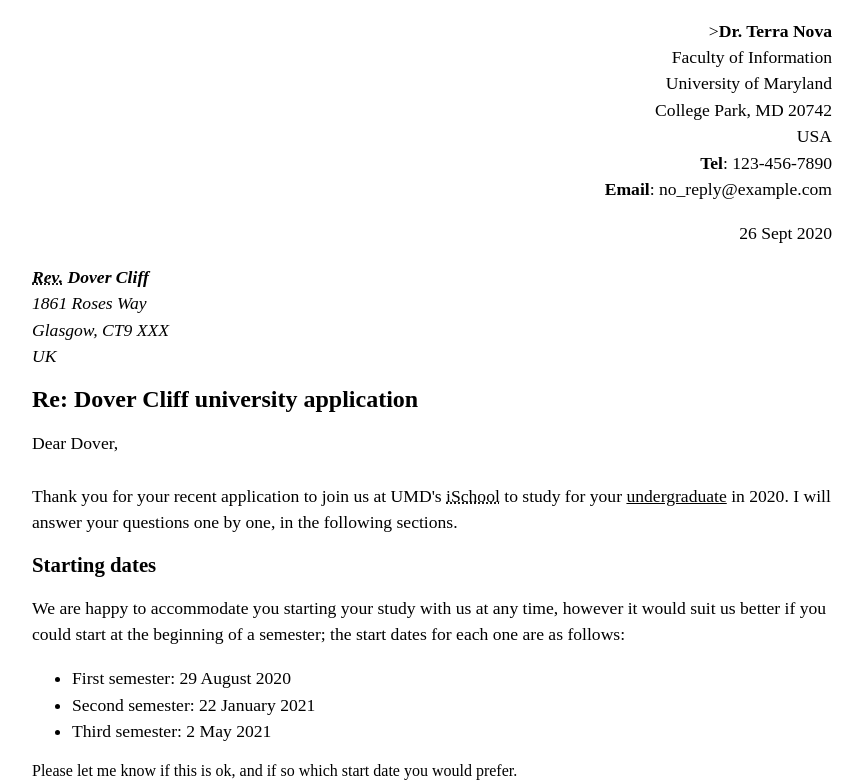
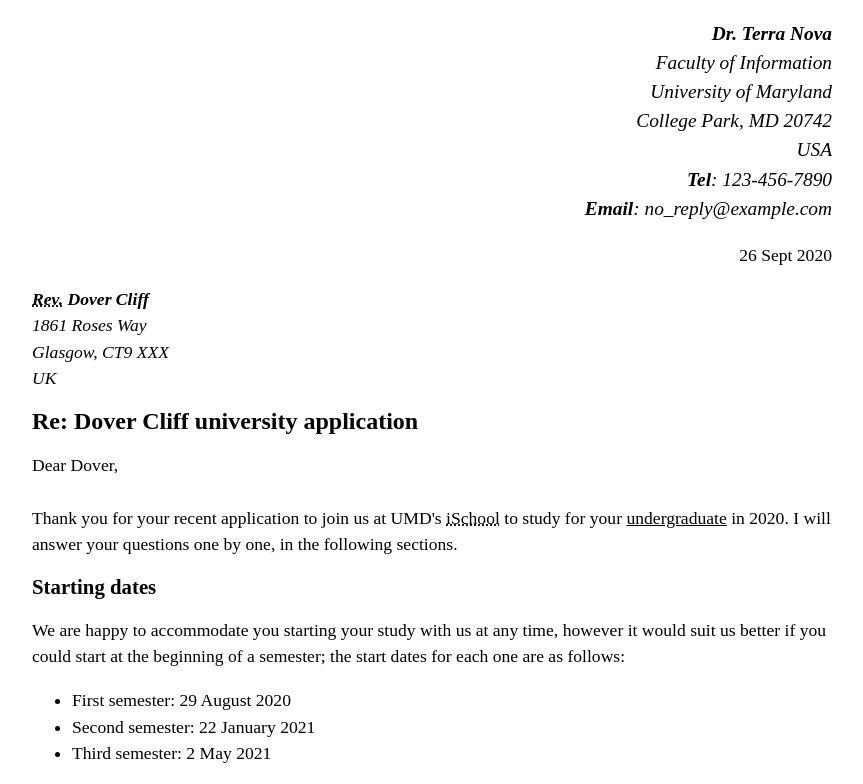
Before and after one commit to tedtrabucco/tedtrabucco.github.io, a plain HTML site: page Lab_2/index.html in a window 1280 px wide. Shown: the top 784 px of the page, without its empty margins (208-1071 px from the left). Drawn offline with Linux system fonts and the light colour scheme.

Commit message:
Update index.html

```diff
--- a/Lab_2/index.html
+++ b/Lab_2/index.html
@@ -8,8 +8,8 @@
 	</head>
 	<body>
 
-		<div class="sender-column">
-			<p>><strong>Dr. Terra Nova</strong><br>
+		<div class="sender-column"><address>
+			<p><strong>Dr. Terra Nova</strong><br>
 		Faculty of Information<br>
 		University of Maryland<br>
 		College Park, MD 20742<br>
```
